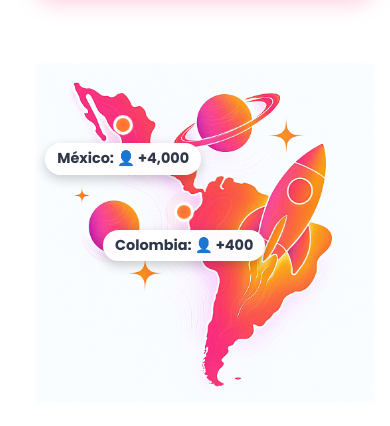
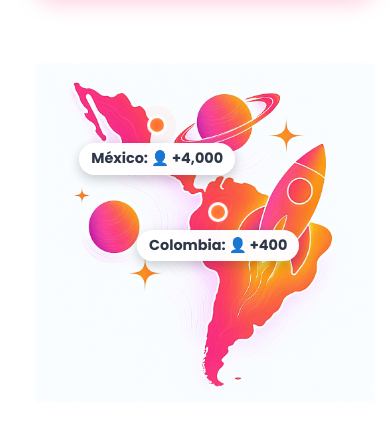
Before and after one commit to Y0SH14K1-0/OpportuniLaunch, a plain HTML site: page index.html in a window 390 px wide. Shown: the part 592-1018 px from the top of the page. Drawn offline with Linux system fonts and the light colour scheme.

Commit message:
Restored to '2bfa42e4ffa3ab25fa12aeb3cd7e61cc9a30b1a8'
Replit-Restored-To: 2bfa42e4ffa3ab25fa12aeb3cd7e61cc9a30b1a8

```diff
--- a/styles.css
+++ b/styles.css
@@ -188,12 +188,12 @@ body {
 
 .mexico-highlight {
     top: 15%;
-    left: 3%;
+    left: 13%;
 }
 
 .colombia-highlight {
     top: 40%;
-    left: 20%;
+    left: 30%;
 }
 
 .pulse-marker {
@@ -798,12 +798,12 @@ body {
 
     .mexico-highlight {
         top: 15%;
-        left: 3%;
+        left: 13%;
     }
 
     .colombia-highlight {
         top: 40%;
-        left: 20%;
+        left: 30%;
     }
 
     .pulse-marker {
```
